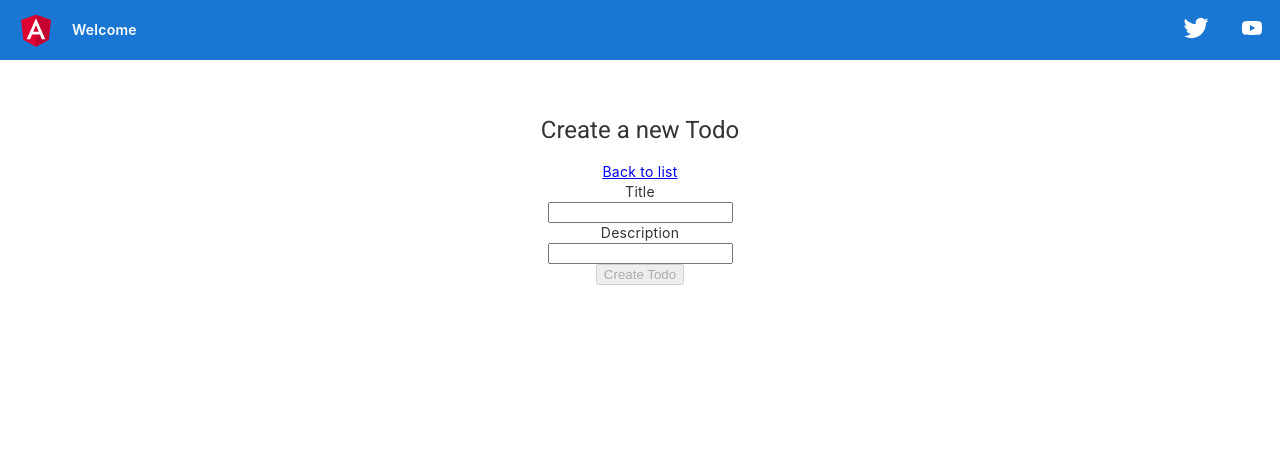
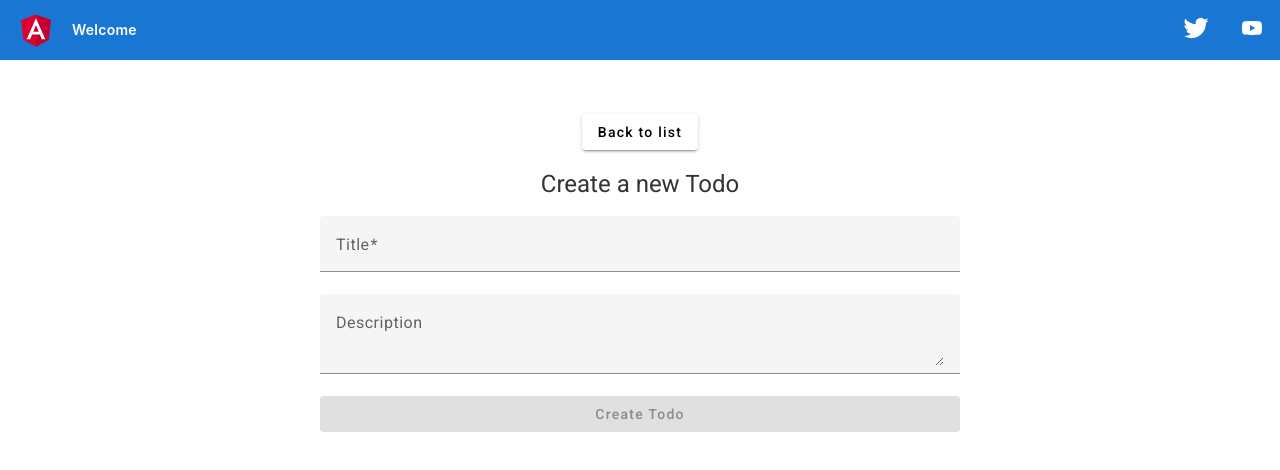
Before and after one commit to rpedrero/rpedrero.github.io, an Angular app: page /todo/create in a window 1280 px wide. Shown: the top 470 px of the page. Built offline with nearby package versions, Linux system fonts and the light colour scheme.

Commit message:
Redesigned the new Todo page

```diff
--- a/src/app/app-routing.module.ts
+++ b/src/app/app-routing.module.ts
@@ -5,6 +5,7 @@ import { TodoViewComponent } from "./todo-view/todo-view.component";
 import {TodoCreateComponent} from "./todo-create/todo-create.component";
 
 const routes: Routes = [
+  { path: '', component: TodoListComponent },
   { path: 'todo', component: TodoListComponent },
   { path: 'todo/create', component: TodoCreateComponent },
   { path: 'todo/:id', component: TodoViewComponent }
--- a/src/app/todo-create/todo-create.component.css
+++ b/src/app/todo-create/todo-create.component.css
@@ -1,6 +1,16 @@
 div {
   display: flex;
-  justify-content:center;
-  align-items:center;
+  justify-content: center;
+  align-items: center;
   flex-flow: column;
 }
+
+button {
+  margin-bottom: 1.3em;
+}
+
+form {
+  display: flex;
+  flex-flow: column;
+  width: 50%;
+}
--- a/src/app/todo-create/todo-create.component.html
+++ b/src/app/todo-create/todo-create.component.html
@@ -1,27 +1,17 @@
 <div>
-  <h1 class="mat-title">Create a new Todo</h1>
+  <button mat-raised-button [routerLink]="['/todo']">Back to list</button>
 
-  <a [routerLink]="['/todo']">Back to list</a>
+  <h1>Create a new Todo</h1>
 
   <form [formGroup]="todoForm" (ngSubmit)="onSubmit()">
-    <div class="mat-form-field">
-      <div class="mat-form-field-label">
-        <label for="title">Title</label>
-      </div>
-      <div class="mat-mdc-form-field-input-control">
-        <input id="title" type="text" formControlName="title" />
-      </div>
-    </div>
-    <div class="mat-form-field">
-      <div class="mat-form-field-label">
-        <label for="description">Description</label>
-      </div>
-      <div class="mat-mdc-form-field-input-control">
-        <input id="description" type="text" formControlName="description" />
-      </div>
-    </div>
-    <div class="mat-form-field">
-      <button type="submit" [disabled]="!todoForm.valid">Create Todo</button>
-    </div>
+    <mat-form-field appearance="fill">
+      <mat-label>Title</mat-label>
+      <input matInput type="text" formControlName="title" required />
+    </mat-form-field>
+    <mat-form-field appearance="fill">
+      <mat-label>Description</mat-label>
+      <textarea matInput formControlName="description"></textarea>
+    </mat-form-field>
+    <button mat-raised-button color="primary" type="submit" [disabled]="!todoForm.valid">Create Todo</button>
   </form>
 </div>
--- a/src/app/todo-create/todo-create.component.ts
+++ b/src/app/todo-create/todo-create.component.ts
@@ -1,8 +1,8 @@
-import { Component, OnInit } from '@angular/core';
+import { Component } from '@angular/core';
 import { FormControl, FormGroup, Validators } from "@angular/forms";
 import { TodoService } from "../todo.service";
 import { Router } from "@angular/router";
-import {Todo} from "../todo";
+import { Todo } from "../todo";
 
 @Component({
   selector: 'app-todo-create',
```
Also changed, not shown: src/app/app.module.ts (+7 -6 lines).
